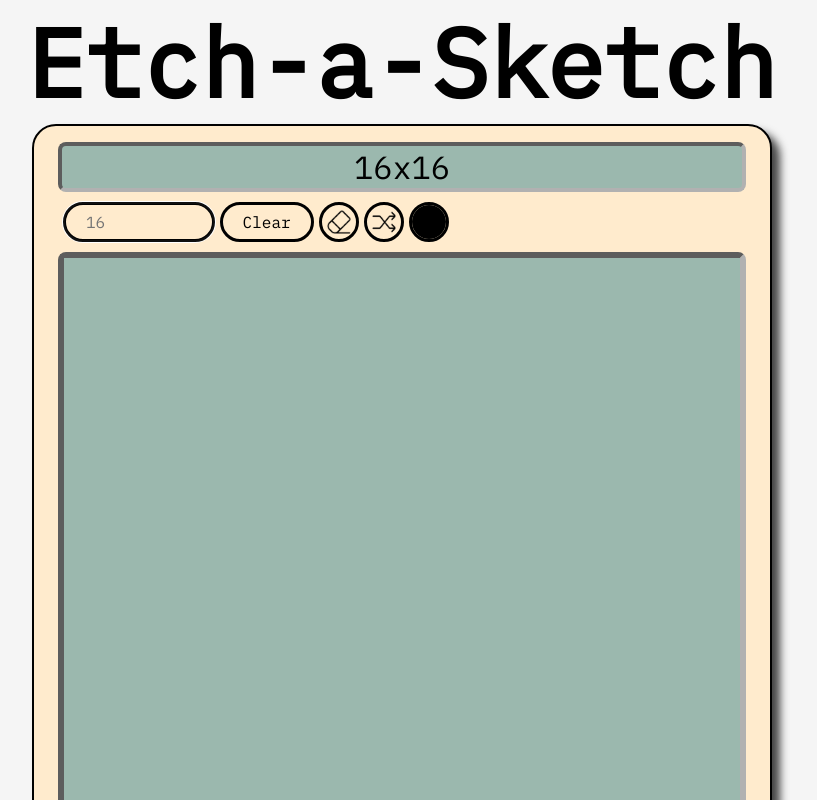
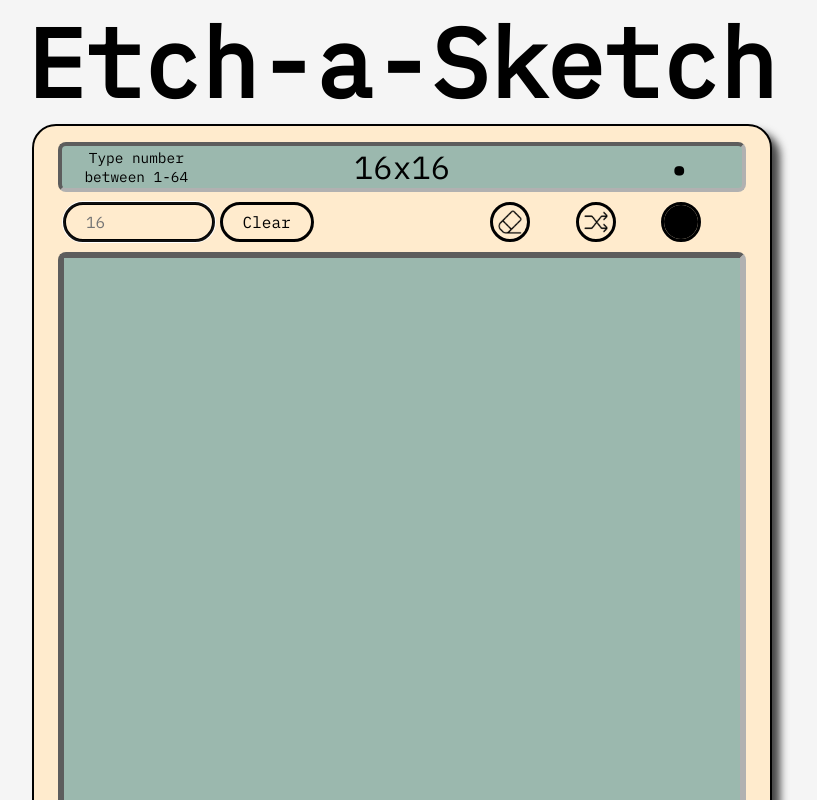
Before and after one commit to godtremble95/Etch-a-Sketch, a plain HTML site: page index.html in a window 1280 px wide. Both pictures are taken after a click on the button "Change Size". Shown: the top 800 px of the page, without its empty margins (238-1055 px from the left). Drawn offline with Linux system fonts and the light colour scheme.

Commit message:
Added indicators for currently selected drawing mode Added information text for size input Changed UI to CSS grid

```diff
--- a/index.html
+++ b/index.html
@@ -14,17 +14,21 @@
   <div class="content">
     <div class="container">
       <div class="currentSize">0x0</div>
-      <div class="selection">
+      <!--div class="selection"-->
         <button id="resize" data-state="">Change Size</button>
         <input id="inputSize" class="inputSize" name="inputSize" type="number"
               min="1" max="64" placeholder="" data-state="">
+        <span id="resizeText">Type number between 1-64</span>
         <button id="reset">Clear</button>
         <button id="eraser" class="options" data-selected="false"><img src="./icons/eraser.png"
           alt="eraser"></button>
+        <span id="eraseSelect" class="selected">&#8226;</span>
         <button id="rainbow" class="options" data-selected="false"><img src="./icons/shuffle.png"
           alt="random"></button>
+        <span id="rainbowSelect" class="selected">&#8226;</span>
         <input id="inputColor" class="options" name="inputColor" type="color" data-selected="true">
-      </div>
+        <span id="colorSelect" class="selected">&#8226;</span>
+      <!--/div-->
       <div id="grid"></div>
     </div>
   </div>
--- a/script.js
+++ b/script.js
@@ -15,9 +15,6 @@ optionBtns.forEach(btn => {
 });
 resizeBtn.addEventListener('click', openSizeInput);
 resetBtn.addEventListener('click', () => drawGrid(currentSize));
-//optionBtns.addEventListener('click', toggleSelected);
-//eraseBtn.addEventListener('click', toggleSelected);
-//rainbowBtn.addEventListener('click', toggleSelected);
 inputSize.addEventListener('keyup', (event) => {
   event.preventDefault();
   switch (event.key) {
--- a/style.css
+++ b/style.css
@@ -36,9 +36,17 @@ header {
   border: 0.125rem solid black;
   border-radius: 1.5rem;
   box-shadow: 0.5rem 0.5rem 0.5rem rgb(69 69, 69);
+  display: grid;
+  grid-template-rows: 3.125rem 3.75rem 1fr;
+  grid-template-columns: 9.788rem 6.189rem 1fr repeat(3, 5.326rem);
+  grid-template-areas:
+    "display display display display display display"
+    "inputSize reset . eraser rainbow inputColor"
+    "grid grid grid grid grid grid";
 }
 
 .currentSize {
+  grid-area: display;
   text-align: center;
   font-size: 2rem;
   background-color: rgb(155, 184, 174);
@@ -46,10 +54,11 @@ header {
   border-radius: 0.5rem;
 }
 
-div:is(.selection) {
+/*div:is(.selection) {
   padding: 10px 5px;
   font-size: 0;
-}
+  display: flex;
+}*/
 
 :is(button, .inputSize) {
   height: 2.5rem;
@@ -58,12 +67,49 @@ div:is(.selection) {
   border: 3px solid black;
   border-radius: 1.25rem;
   background-color: transparent;
-  margin-right: 5px;
   box-sizing: border-box;
   overflow: hidden;
   text-overflow: ellipsis;
   white-space: nowrap;
   vertical-align: middle;
+}
+
+#resize, #inputSize,
+#reset, #eraser,
+#rainbow, #inputColor {
+  align-self: center;
+}
+
+#resize, #inputSize {
+  grid-area: inputSize;
+}
+
+#inputSize {
+  width: 0;
+  margin-left: 5px;
+  padding: 0;
+  border: 0;
+  justify-self: start;
+}
+
+#resize, #reset {
+  justify-self: end;
+}
+
+#reset {
+  grid-area: reset;
+}
+
+#resizeText {
+  grid-area: 1 / 1 / 2 / 2;
+  text-align: center;
+  font-size: 0.9rem;
+  align-self: center;
+  display: none;
+}
+
+#inputSize[data-state="opened"] + #resizeText {
+  display: inline;
 }
 
 .options {
@@ -74,12 +120,37 @@ div:is(.selection) {
   border-radius: 1.25rem;
   background-color: transparent;
   background: none;
-  margin-right: 5px;
   overflow: hidden;
   appearance: none;
   -moz-appearance: none;
   -webkit-appearance: none;
   vertical-align: middle;
+}
+
+#eraseSelect {
+  grid-area: 1 / 4 / 2 / 5;
+  display: none;
+}
+
+#rainbowSelect {
+  grid-area: 1 / 5 / 2 / 6;
+  display: none;
+}
+
+#colorSelect {
+  grid-area: 1 / 6 / 2 / 7;
+  display: none;
+}
+
+#eraser[data-selected="true"] + #eraseSelect,
+#rainbow[data-selected="true"] + #rainbowSelect,
+#inputColor[data-selected="true"] + #colorSelect {
+  display: inline;
+}
+
+.selected {
+  font-size: 2.5rem;
+  margin-left: 0.4rem;
 }
 
 button > img {
@@ -104,13 +175,6 @@ button:hover {
 button:active {
   scale: 0.95;
   color: black;
-}
-
-#inputSize {
-  width: 0;
-  margin: 0;
-  padding: 0;
-  border: 0;
 }
 
 #inputSize::-webkit-outer-spin-button,
@@ -149,7 +213,20 @@ input[type=number]{
   display: none;
 }
 
+#eraser {
+  grid-area: eraser;
+}
+
+#rainbow {
+  grid-area: rainbow;
+}
+
+#inputColor {
+  grid-area: inputColor;
+}
+
 #grid {
+  grid-area: grid;
   aspect-ratio: 1/1;
   display: flex;
   flex-wrap: wrap;
@@ -185,7 +262,7 @@ div>div:empty:hover {
   }
   100% {
     width: 9.476rem;
-    margin-right: 5px;
+    margin-left: 5px;
     padding: .25rem 1.25rem;
     border: 3px solid black;
   }
@@ -194,7 +271,7 @@ div>div:empty:hover {
 @keyframes inputSizeClose {
   0% {
     width: 9.476rem;
-    margin-right: 5px;
+    margin-left: 5px;
     padding: .25rem 1.25rem;
     border: 3px solid black;
   }
```
